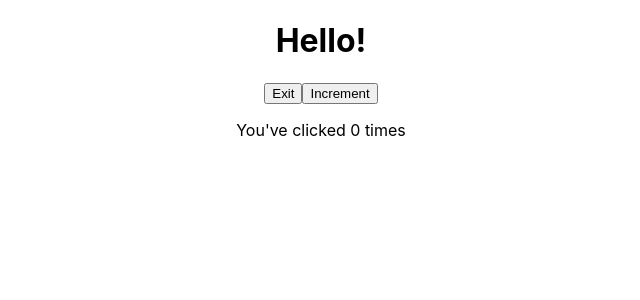
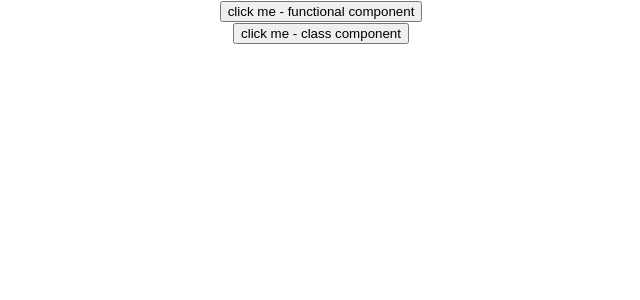
Before and after one commit to hogbergmarkus/first-react-project, a React (Create React App) app in the folder my-app/: page / in a window 1280 px wide. Shown: the top 300 px of the page, without its empty margins (319-959 px from the left). Built offline with nearby package versions, Linux system fonts and the light colour scheme.

Commit message:
Handling events

```diff
--- a/my-app/src/App.js
+++ b/my-app/src/App.js
@@ -1,10 +1,12 @@
 import "./App.css";
-import StatefulGreetingWithPrevState from "./components/StatefulGreetingWithPrevState";
+import EventsClass from "./components/EventsClass";
+import EventsFunctional from "./components/EventsFunctional";
 
 function App() {
     return (
         <div className="App">
-            <StatefulGreetingWithPrevState />
+            <EventsFunctional />
+            <EventsClass />
         </div>
     );
 }
--- /dev/null
+++ b/my-app/src/components/EventsClass.js
@@ -0,0 +1,18 @@
+import React, { Component } from "react";
+
+export class EventsClass extends Component {
+    clickHandler() {
+        console.log("Clicked the class button");
+    }
+    render() {
+        return (
+            <div>
+                <button onClick={this.clickHandler}>
+                    click me - class component
+                </button>
+            </div>
+        );
+    }
+}
+
+export default EventsClass;
--- /dev/null
+++ b/my-app/src/components/EventsFunctional.js
@@ -0,0 +1,16 @@
+import React from "react";
+
+function EventsFunctional() {
+    function clickHandler() {
+        console.log("Clicked the functional button");
+    }
+    return (
+        <div>
+            <button onClick={clickHandler}>
+                click me - functional component
+            </button>
+        </div>
+    );
+}
+
+export default EventsFunctional;
```
